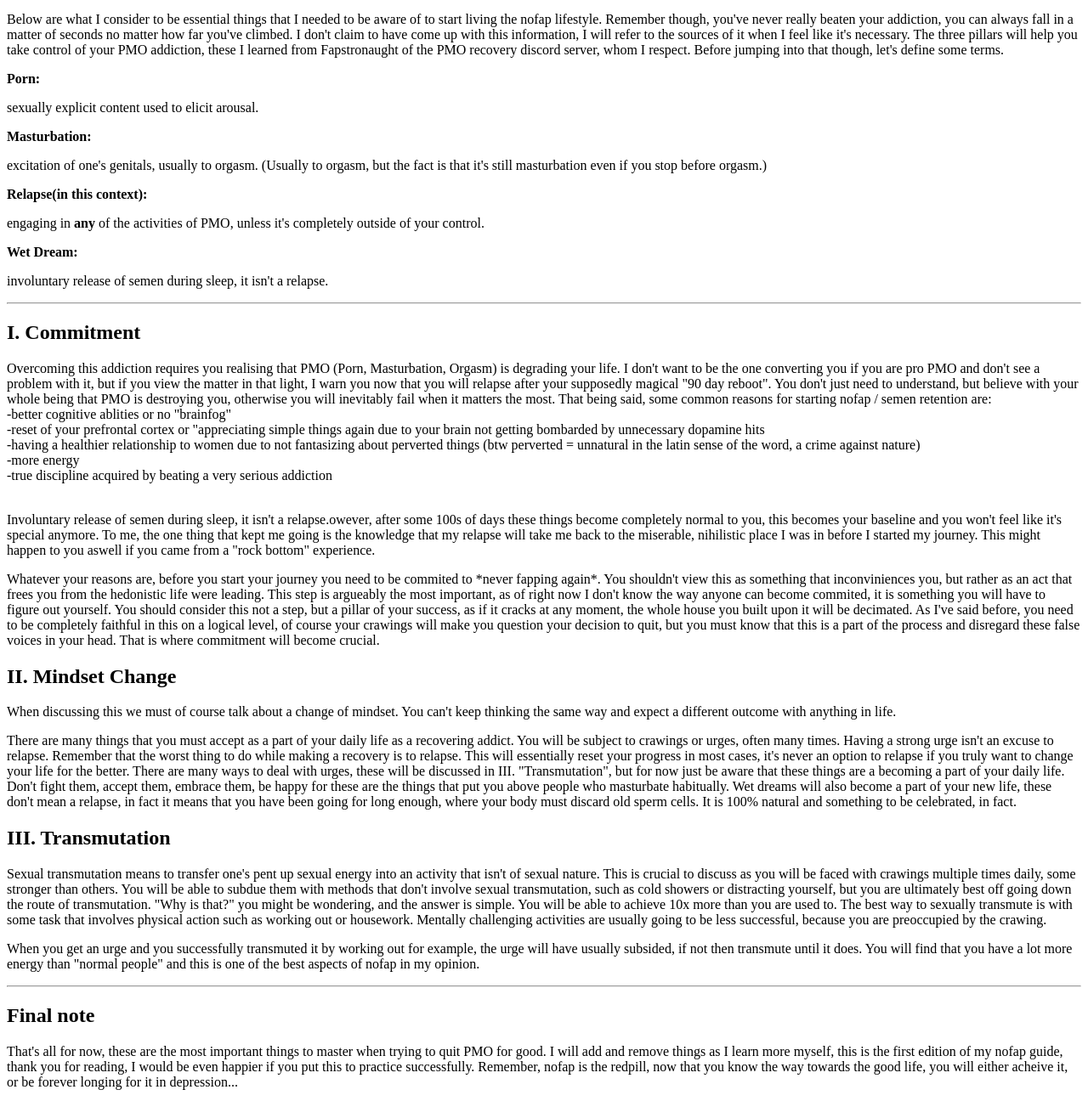
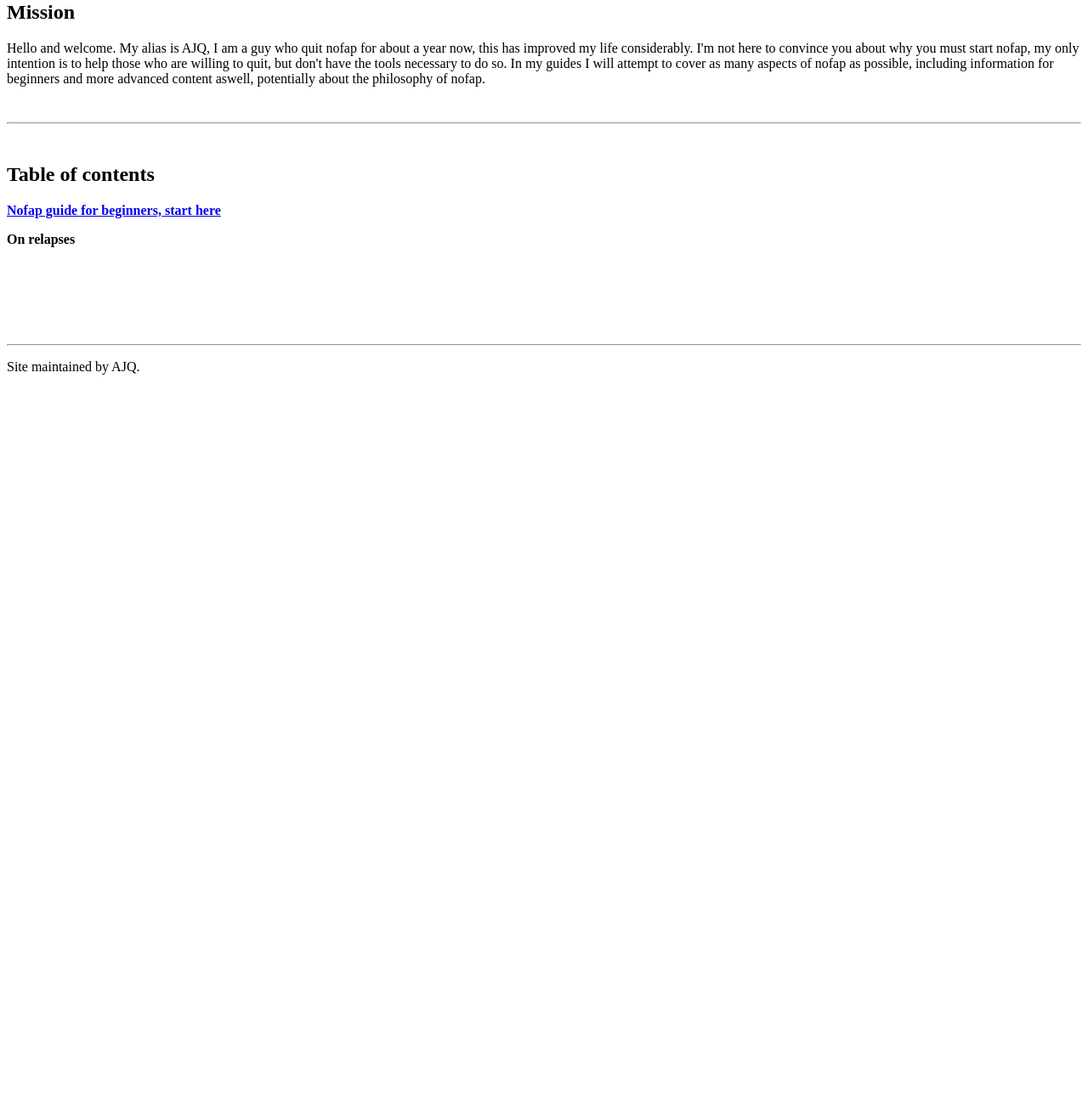
Before and after one commit to nofapguide/nofapguide.github.io, a plain HTML site: page index.html in a window 1280 px wide. Shown: the part 105-1401 px from the top of the page at 85% size. After the commit the page ends 800 px from the top, so only its background shows below. Drawn offline with Linux system fonts and the light colour scheme.

Commit message:
Initial commit

```diff
--- a/index.html
+++ b/index.html
@@ -1,71 +1,23 @@
 <!DOCTYPE html>
 <html>
-	<title>Nofap guide by AJQ</title>
-	<h2>Introduction</h2>
-	<p>In this guide I will attempt to guide you through your journey of nofap, and I warn you that there's an emphasis on attempt, as I
-can't hold your hand when you want to relapse and quite frankly even if I could, I shouldn't. The value of this whole journey you're
-embarking on lies in **you** overcoming yourself. You are the obstacle and the ladder you will use to climb over said obstacle.</p>
-	<p>Below are what I consider to be essential things that I needed to be aware of to start living the nofap lifestyle. Remember though,
-you've never really beaten your addiction, you can always fall in a matter of seconds no matter how far you've climbed. I don't claim to have come up with this information, I will refer to the sources of it when I feel like it's necessary. The three pillars will help
-you take control of your PMO addiction, these I learned from Fapstronaught of the PMO recovery discord server, whom I respect. Before jumping into that though, let's define some terms.</p>
-	<b>Porn:</b><p>sexually explicit content used to elicit arousal.</p>
-	<b>Masturbation:</b><p>excitation of one's genitals, usually to orgasm. (Usually to orgasm, but the fact is that it's still masturbation even if you stop before orgasm.)</p>
-	<b>Relapse(in this context):</b><p>engaging in <b>any</b> of the activities of PMO, unless it's completely outside of your control.</p>
-	<b>Wet Dream:</b><p>involuntary release of semen during sleep, it isn't a relapse.</p>
-	<hr>
-	<h2>I. Commitment</h2>
-	<p>Overcoming this addiction requires you realising that PMO (Porn, Masturbation, Orgasm) is degrading your life. I don't want to be the one converting you if you are pro PMO and don't see a problem with it, but if you view the matter in that light, I warn you now that
-you will relapse after your supposedly magical "90 day reboot". You don't just need to understand, but believe with your whole being
-that PMO is destroying you, otherwise you will inevitably fail when it matters the most. That being said, some common reasons for
-starting nofap / semen retention are:<br>
--better cognitive ablities or no "brainfog"<br>
--reset of your prefrontal cortex or "appreciating simple things again due to your brain not getting bombarded by unnecessary dopamine hits<br>
--having a healthier relationship to women due to not fantasizing about perverted things (btw perverted = unnatural in the latin sense  of the word, a crime against nature)<br>
--more energy<br>
--true discipline acquired by beating a very serious addiction<br>
-<br>
-<p>Involuntary release of semen during sleep, it isn't a relapse.owever, after some 100s of days these things become completely normal to you, this becomes your baseline and you won't feel like it's
-special anymore. To me, the one thing that kept me going is the knowledge that my relapse will take me back to the miserable,
-nihilistic place I was in before I started my journey. This might happen to you aswell if you came from a "rock bottom" experience.
-</p>
-<p>Whatever your reasons are, before you start your journey you need to be commited to *never fapping again*. You shouldn't view this as
-something that inconviniences you, but rather as an act that frees you from the hedonistic life were leading. This step is argueably
-the most important, as of right now I don't know the way anyone can become commited, it is something you will have to figure out
-yourself. You should consider this not a step, but a pillar of your success, as if it cracks at any moment, the whole house you built
-upon it will be decimated. As I've said before, you need to be completely faithful in this on a logical level, of course your crawings
-will make you question your decision to quit, but you must know that this is a part of the process and disregard these false voices
-in your head. That is where commitment will become crucial.
-</p>
-<h2>II. Mindset Change</h2>
-<p>When discussing this we must of course talk about a change of mindset. You can't keep thinking the same way and expect a different
-outcome with anything in life.
-</p>
-<p>There are many things that you must accept as a part of your daily life as a recovering addict. You will be subject to crawings or
-urges, often many times. Having a strong urge isn't an excuse to relapse. Remember that the worst thing to do while making a recovery
-is to relapse. This will essentially reset your progress in most cases, it's never an option to relapse if you truly want to change
-your life for the better. There are many ways to deal with urges, these will be discussed in III. "Transmutation", but for now just
-be aware that these things are a becoming a part of your daily life. Don't fight them, accept them, embrace them, be happy for these
-are the things that put you above people who masturbate habitually. Wet dreams will also become a part of your new life, these don't
-mean a relapse, in fact it means that you have been going for long enough, where your body must discard old sperm cells. It is
-100% natural and something to be celebrated, in fact.
-</p>
-<h2>III. Transmutation</h2>
-<p>Sexual transmutation means to transfer one's pent up sexual energy into an activity that isn't of sexual nature. This is crucial to
-discuss as you will be faced with crawings multiple times daily, some stronger than others. You will be able to subdue them with
-methods that don't involve sexual transmutation, such as cold showers or distracting yourself, but you are ultimately best off going
-down the route of transmutation. "Why is that?" you might be wondering, and the answer is simple. You will be able to achieve 10x
-more than you are used to. The best way to sexually transmute is with some task that involves physical action such as working out
-or housework. Mentally challenging activities are usually going to be less successful, because you are preoccupied by the crawing.
-</p>
-<p>When you get an urge and you successfully transmuted it by working out for example, the urge will have usually subsided, if not then
-transmute until it does. You will find that you have a lot more energy than "normal people" and this is one of the best aspects of
-nofap in my opinion.
-</p>
-<hr>
-<h2>Final note</h2>
-<p>That's all for now, these are the most important things to master when trying to quit PMO for good. I will add and remove things as I
-learn more myself, this is the first edition of my nofap guide, thank you for reading, I would be even happier if you put this to
-practice successfully. Remember, nofap is the redpill, now that you know the way towards the good life, you will either acheive it,
-or be forever longing for it in depression...
-</p>
+	<head>AJQ's Nofap guides</head>
+	<body>
+		<center><h1>AJQ's nofap Guides </h1></center>
+		<h2>Mission</h2>
+		<p>Hello and welcome. My alias is AJQ, I am a guy who quit nofap for about a year now, this has improved my life considerably. I'm not here to convince you about why you must start nofap, my only intention is to help those who are willing to quit, but don't have the tools necessary to do so. In my guides I will attempt to cover as many aspects of nofap as possible, including information for beginners and more advanced content aswell, potentially about the philosophy of nofap.</p>
+		<br>
+		<hr>
+		<br>
+		<h2>Table of contents</h2>
+		<a href="nofapguide.html"><p><b>Nofap guide for beginners, start here</b></p></a>
+		<a href"on_relapses.html"><p><b>On relapses</p></b></a>
+		<br>
+		<br>
+		<br>
+		<br>
+		<br>
+		<hr>
+		<p>Site maintained by AJQ.
+
+	</body>
 </html>
```
Also changed, not shown: nofapguide.html (added, +71 -0 lines), on_relapes.html (added, +6 -0 lines).
